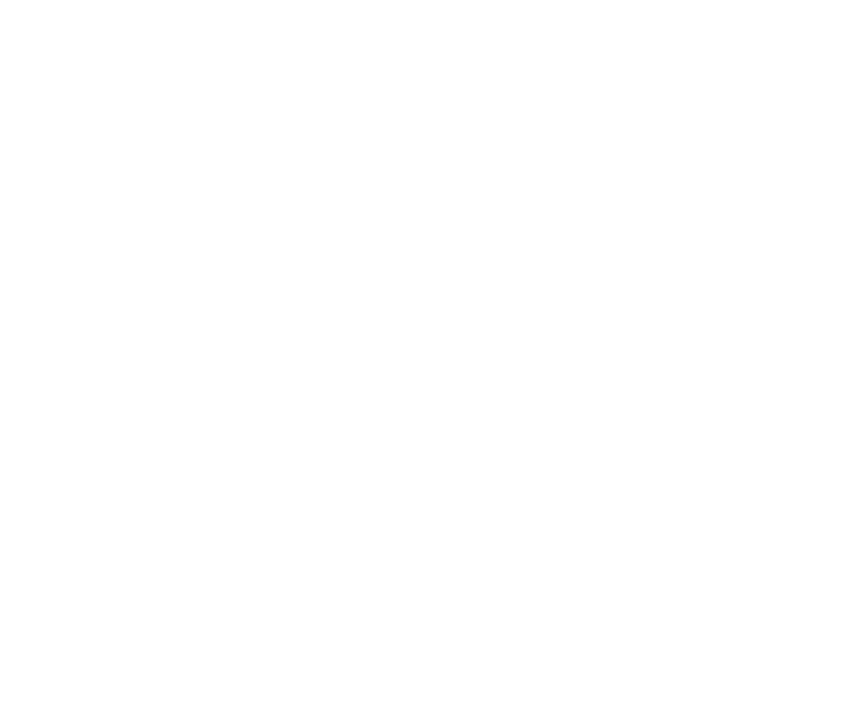
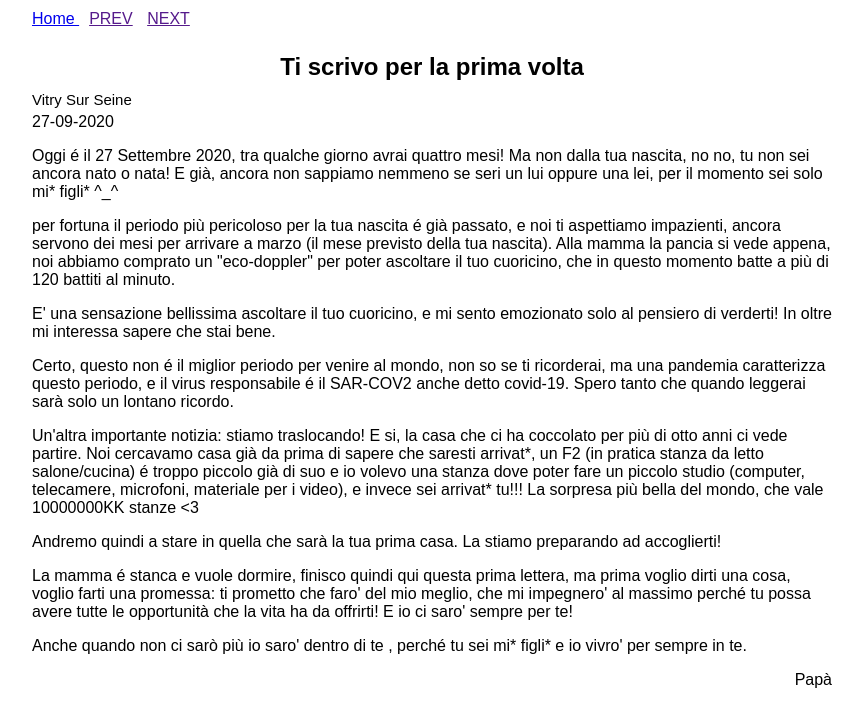
Before and after one commit to ilpadrello/perelisa, a plain HTML site: page pages/tiscrivoperlaprimavolta.html in a window 1280 px wide. Shown: the whole page, without its empty margins (208-1071 px from the left). Drawn offline with Linux system fonts and the light colour scheme.

Commit message:
add tiscrivoperlaprimavolta.html

```diff
--- a/css/style.css
+++ b/css/style.css
@@ -1,23 +1,42 @@
-html { width: 100%;}
-body{
-    font-family:Arial, Helvetica, sans-serif;
-    width: 800px;
-    margin: 0 auto;
+html {
+  width: 100%;
+}
+body {
+  font-family: Arial, Helvetica, sans-serif;
+  width: 800px;
+  margin: 0 auto;
 }
 
-#full{
-    background-color: beige;
+#full {
 }
 
-header h1{
-    font-size: x-large;
-    width: 100%;
-    text-align: center;
-    width:100%;
-    background-color: aqua;
+header h1 {
+  font-size: x-large;
+  width: 100%;
+  text-align: center;
+  width: 100%;
+  margin-bottom: 10px;
+  margin-top: 25px;
 }
 
-header #luogo{
-    font-size: 10px;
+header {
+  margin-top: 10px;
+}
 
+header #luogo {
+  font-size: 15px;
+  margin-bottom: 5px;
 }
+
+header #data {
+  margin-bottom: 15px;
+}
+
+header #menu a {
+  margin-right: 10px;
+}
+
+footer #firma {
+  width: 100%;
+  text-align: right;
+}
--- a/pages/tiscrivoperlaprimavolta.html
+++ b/pages/tiscrivoperlaprimavolta.html
@@ -0,0 +1,105 @@
+<!DOCTYPE html>
+<html lang="it">
+  <head>
+    <meta charset="UTF-8" />
+    <meta http-equiv="X-UA-Compatible" content="IE=edge" />
+    <meta name="viewport" content="width=device-width, initial-scale=1.0" />
+    <title>Per Elisa</title>
+    <link rel="stylesheet" href="../css/style.css" />
+  </head>
+  <body>
+    <div>
+      <div id="full">
+        <header>
+          <div id="menu">
+            <a href="../index.html">Home </a> <a href="">PREV</a>
+            <a href="">NEXT</a>
+          </div>
+          <div id="title">
+            <h1>Ti scrivo per la prima volta</h1>
+          </div>
+          <div id="luogo">Vitry Sur Seine</div>
+          <div id="data">27-09-2020</div>
+        </header>
+        <article>
+          <!-- wp:paragraph -->
+          <p>
+            Oggi é il 27 Settembre 2020, tra qualche giorno avrai quattro mesi!
+            Ma non dalla tua nascita, no no, tu non sei ancora nato o nata! E
+            già, ancora non sappiamo nemmeno se seri un lui oppure una lei, per
+            il momento sei solo mi* figli* ^_^
+          </p>
+          <!-- /wp:paragraph -->
+
+          <!-- wp:paragraph -->
+          <p>
+            per fortuna il periodo più pericoloso per la tua nascita é già
+            passato, e noi ti aspettiamo impazienti, ancora servono dei mesi per
+            arrivare a marzo (il mese previsto della tua nascita). Alla mamma la
+            pancia si vede appena, noi abbiamo comprato un "eco-doppler" per
+            poter ascoltare il tuo cuoricino, che in questo momento batte a più
+            di 120 battiti al minuto.
+          </p>
+          <!-- /wp:paragraph -->
+
+          <!-- wp:paragraph -->
+          <p>
+            E' una sensazione bellissima ascoltare il tuo cuoricino, e mi sento
+            emozionato solo al pensiero di verderti! In oltre mi interessa
+            sapere che stai bene.
+          </p>
+          <!-- /wp:paragraph -->
+
+          <!-- wp:paragraph -->
+          <p>
+            Certo, questo non é il miglior periodo per venire al mondo, non so
+            se ti ricorderai, ma una pandemia caratterizza questo periodo, e il
+            virus responsabile é il SAR-COV2 anche detto covid-19. Spero tanto
+            che quando leggerai sarà solo un lontano ricordo.
+          </p>
+          <!-- /wp:paragraph -->
+
+          <!-- wp:paragraph -->
+          <p>
+            Un'altra importante notizia: stiamo traslocando! E si, la casa che
+            ci ha coccolato per più di otto anni ci vede partire. Noi cercavamo
+            casa già da prima di sapere che saresti arrivat*, un F2 (in pratica
+            stanza da letto salone/cucina) é troppo piccolo già di suo e io
+            volevo una stanza dove poter fare un piccolo studio (computer,
+            telecamere, microfoni, materiale per i video), e invece sei arrivat*
+            tu!!! La sorpresa più bella del mondo, che vale 10000000KK stanze
+            &lt;3
+          </p>
+          <!-- /wp:paragraph -->
+
+          <!-- wp:paragraph -->
+          <p>
+            Andremo quindi a stare in quella che sarà la tua prima casa. La
+            stiamo preparando ad accoglierti!
+          </p>
+          <!-- /wp:paragraph -->
+
+          <!-- wp:paragraph -->
+          <p>
+            La mamma é stanca e vuole dormire, finisco quindi qui questa prima
+            lettera, ma prima voglio dirti una cosa, voglio farti una promessa:
+            ti prometto che faro' del mio meglio, che mi impegnero' al massimo
+            perché tu possa avere tutte le opportunità che la vita ha da
+            offrirti! E io ci saro' sempre per te!
+          </p>
+          <!-- /wp:paragraph -->
+
+          <!-- wp:paragraph -->
+          <p>
+            Anche quando non ci sarò più io saro' dentro di te , perché tu sei
+            mi* figli* e io vivro' per sempre in te.
+          </p>
+          <!-- /wp:paragraph -->
+        </article>
+        <footer>
+          <div id="firma">Papà</div>
+        </footer>
+      </div>
+    </div>
+  </body>
+</html>
```
Also changed, not shown: index.html (+12 -9 lines), pages/template.html (+6 -3 lines).
